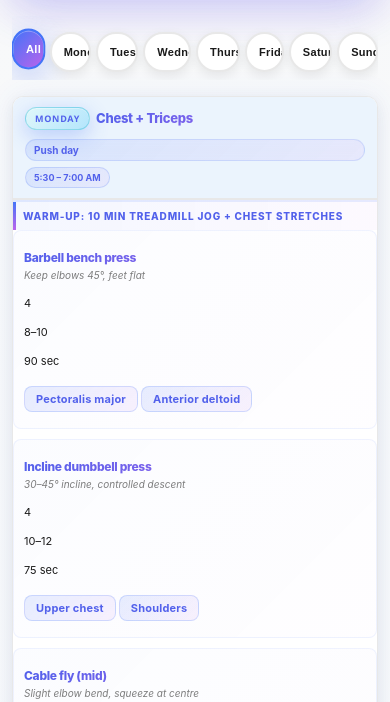
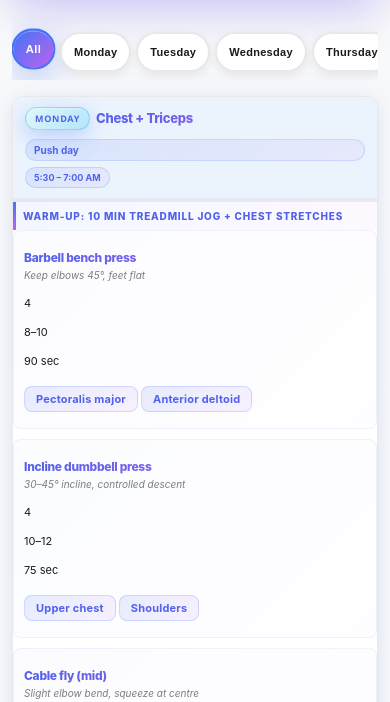
Before and after one commit to Saikiran1719/GymWorkout, a plain HTML site: page index.html in a window 390 px wide. Shown: the part 118-820 px from the top of the page. Drawn offline with Linux system fonts and the light colour scheme.

Commit message:
Fix week tabs overlapping - add flex-shrink, overflow handling, and proper scrolling

```diff
--- a/index.html
+++ b/index.html
@@ -179,7 +179,12 @@
     gap: 10px;
     margin-bottom: 2rem;
     overflow-x: auto;
+    overflow-y: hidden;
     padding: 1rem 0;
+    padding-right: 1rem;
+    -webkit-overflow-scrolling: touch;
+    scroll-behavior: smooth;
+    min-width: 0;
   }
 
   .filter-tabs::-webkit-scrollbar { height: 4px; }
@@ -196,8 +201,12 @@
     font-weight: 600;
     cursor: pointer;
     white-space: nowrap;
+    flex-shrink: 0;
     transition: all 0.3s cubic-bezier(0.4, 0, 0.2, 1);
     box-shadow: 0 4px 12px rgba(0, 0, 0, 0.08);
+    min-height: 40px;
+    display: flex;
+    align-items: center;
     position: relative;
     overflow: hidden;
     letter-spacing: 0.3px;
@@ -671,8 +680,10 @@
       margin-bottom: 1.5rem;
       -webkit-overflow-scrolling: touch;
       overflow-x: auto;
+      overflow-y: hidden;
       scroll-behavior: smooth;
       padding-bottom: 0.5rem;
+      padding-right: 0.75rem;
     }
 
     .tab-btn {
@@ -681,6 +692,7 @@
       min-height: 44px;
       display: flex;
       align-items: center;
+      flex-shrink: 0;
     }
 
     .day-block {
@@ -823,12 +835,17 @@
       gap: 5px;
       margin-bottom: 1rem;
       -webkit-overflow-scrolling: touch;
+      overflow-x: auto;
+      overflow-y: hidden;
+      scroll-behavior: smooth;
+      padding-right: 0.5rem;
     }
 
     .tab-btn {
       padding: 7px 12px;
       font-size: 11px;
       min-height: 40px;
+      flex-shrink: 0;
     }
 
     .day-block {
```
